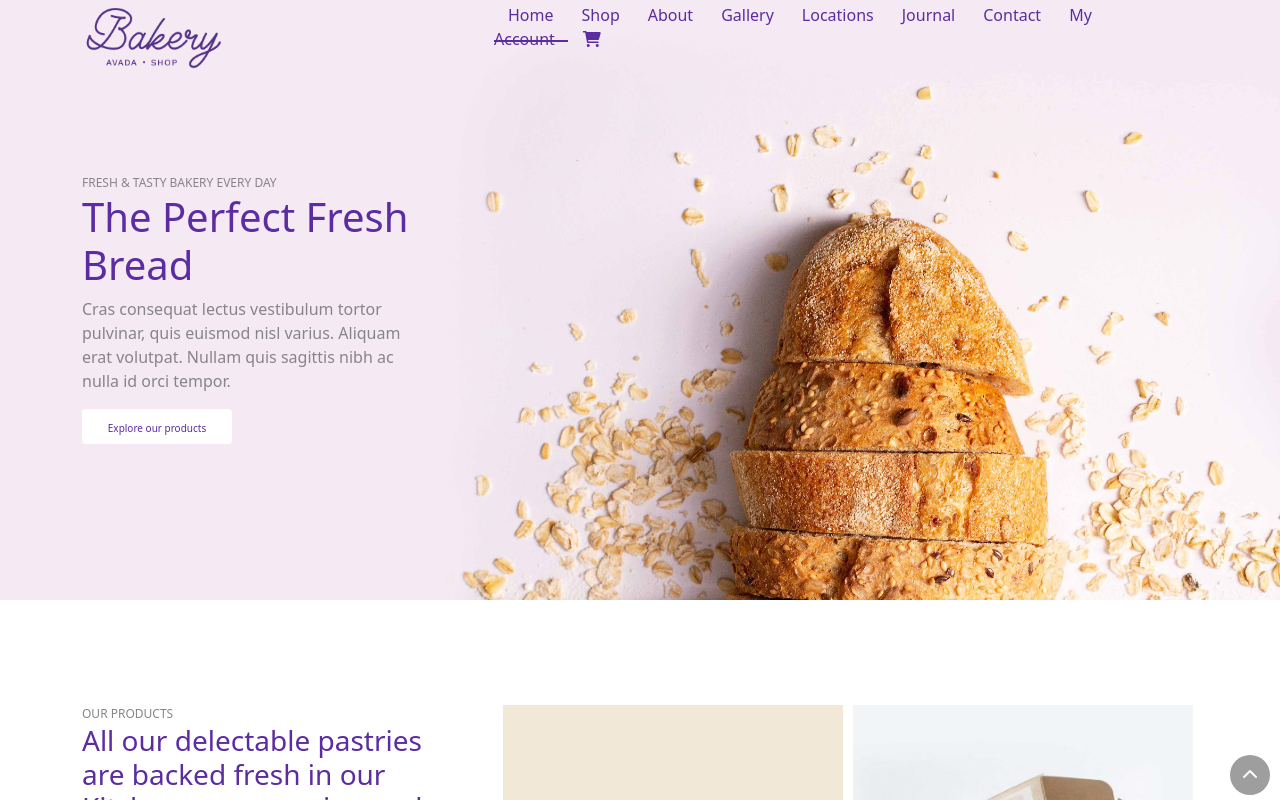
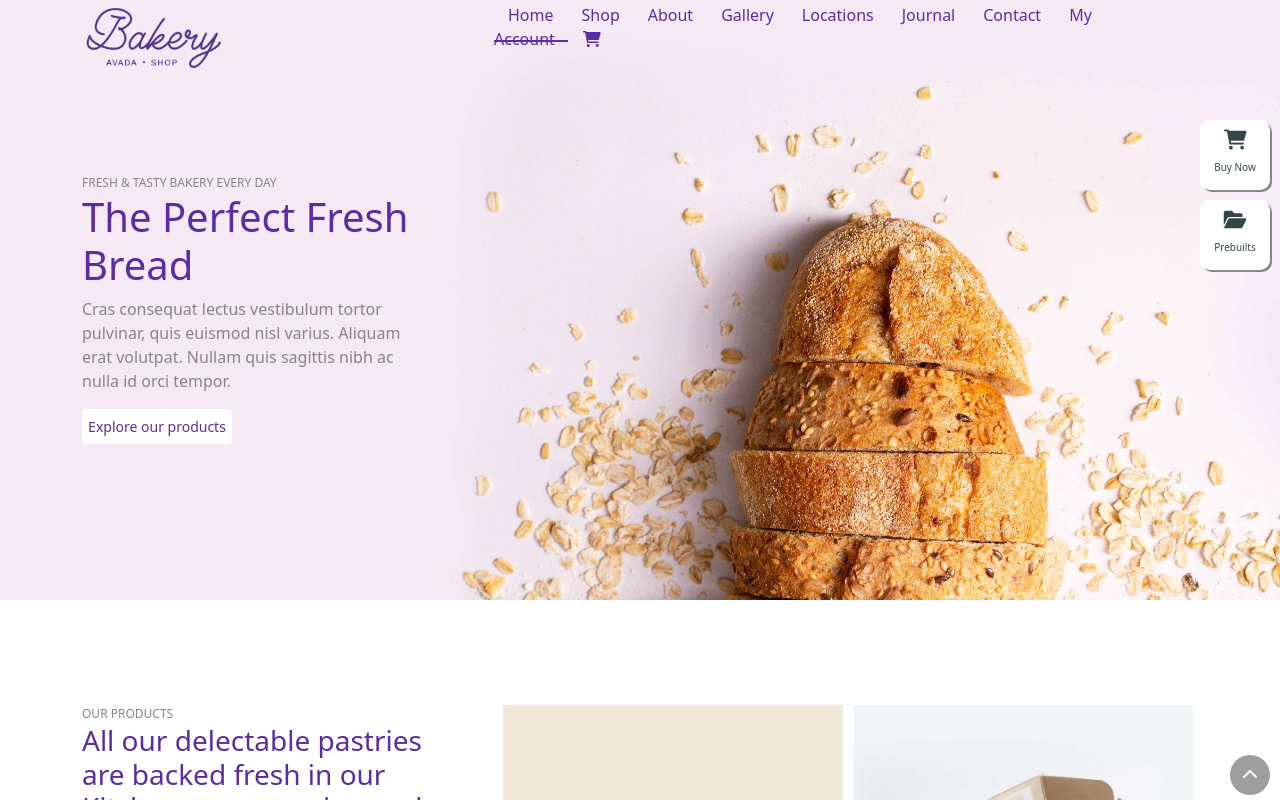
Before and after one commit to Elisachiriaco/proj-html-vuejs, a Vue app: page / in a window 1280 px wide. Shown: the top 800 px of the page. Built offline with nearby package versions, Linux system fonts and the light colour scheme.

Commit message:
prova slider in corso

```diff
--- a/src/App.vue
+++ b/src/App.vue
@@ -4,7 +4,7 @@
     <app-header :datimyNav = "datimyNav" />
     </header>
     <main>
-      <app-main />
+      <app-main :datimySlider = "datimySlider" />
     </main>
     <footer>
       <app-footer :datimyFooter = "datimyFooter" :datiCopyright = "datiCopyright"/>
@@ -16,7 +16,7 @@
 import AppHeader from './components/AppHeader.vue'
 import AppMain from './components/AppMain.vue'
 import AppFooter from './components/AppFooter.vue'
-import dati from './dati.json'
+import dati from './dati.js'
 
 export default {
   name: 'App',
@@ -30,6 +30,7 @@ export default {
       datimyNav : dati.myNav,
       datimyFooter : dati.myFooter,
       datiCopyright : dati.copyright,
+      datimySlider : dati.slider,
     }
   }
 }
@@ -44,6 +45,7 @@ header{
   background-size: cover;
   width: 100%;
   height: 600px;
+  position: relative;
 }
 
 .subtitle{
@@ -58,10 +60,17 @@ header{
   height: 35px;
   border-radius: 4px;
   line-height: 35px;
+  transition: all 0.5s;
   a{
     text-decoration: none;
     color: $daisy;
-    font-size: 10px;
+    font-size: 14px;
+  }
+  &:hover{
+    background-color: $daisy;
+    a{
+      color: $white;
+    }
   }
 }
 .mybutton-violet{
@@ -70,10 +79,18 @@ header{
   height: 35px;
   border-radius: 4px;
   line-height: 35px;
+  transition: all 0.5s;
   a{
     text-decoration: none;
     color: $white;
-    font-size: 12px;
+    font-size: 14px;
+  }
+  &:hover{
+    background-color: $white;
+    border: 2px solid rgba($color: $daisy, $alpha: 0.2);
+    a{
+      color: $daisy;
+    }
   }
 }
 h3{
--- a/src/components/AppCard.vue
+++ b/src/components/AppCard.vue
@@ -146,17 +146,38 @@ p , .number{
 }
 img{
     width: 100%;
+    transition: all 1s;
+    cursor: pointer;
+    &:hover{
+        transform: scale(1.1, 1.1);
+        opacity: 0.9;
+    }
 }
-
+#journal{
+    overflow: hidden;
+}
 .newyork{
     background-image: url(../assets/images/new-york-bk.jpg);
     background-size: cover;
     height: 400px;
+    transition: all 1s;
+    cursor: pointer;
+    overflow: hidden;
+    &:hover{
+        transform: scale(1.1, 1.1);
+        opacity: 0.9;
+    }
 }
 .london{
     background-image: url(../assets/images/london-bk.jpg);
     background-size: cover;
     height: 400px;
+    transition: all 1s;
+    cursor: pointer;
+    &:hover{
+        transform: scale(1.1, 1.1);
+        opacity: 0.9;
+    }
 }
 .newyork-subtitle{
     background-color: rgba($color: $atoll, $alpha: 0.1);
--- a/src/components/AppHeader.vue
+++ b/src/components/AppHeader.vue
@@ -20,6 +20,21 @@
           <div class="mybutton-white text-center">
             <a href="#">Explore our products</a>
           </div>
+        </div>
+      </div>
+      <div class="row">
+        <div class="col-12">
+        <div class="prebuilts">
+          <a href="#"> <i class="fa-solid fa-folder-open"></i> <br> Prebuilts</a>
+        </div>
+        </div>
+      </div>
+      <div class="row">
+        <div class="col">
+        <div class="buy">
+          <a href="#"><i class="fa-solid fa-cart-shopping fa-bounce"></i>
+          <br> Buy Now</a>
+        </div>
         </div>
       </div>
       </div>
@@ -67,4 +82,53 @@ p{
 .active{
   border-bottom: 2px solid $daisy;
 }
+
+
+.prebuilts{
+  position: fixed;
+  top: 200px;
+  right: 10px;
+  width: 70px;
+  height: 70px;
+  background-color: $white;
+  border-radius: 10px;
+  z-index: 2000;
+  box-shadow: 2px 2px #888888;
+  cursor: pointer;
+  text-align: center;
+  i{
+    font-size: 20px;
+    color: $limed;
+    padding-top: 10px;
+  }
+  a{
+    color: $limed;
+    text-decoration: none;
+    font-size: 10px;
+  }
+}
+
+.buy{
+  position: fixed;
+  top: 120px;
+  right: 10px;
+  width: 70px;
+  height: 70px;
+  background-color: $white;
+  border-radius: 10px;
+  z-index: 2000;
+  box-shadow: 2px 2px #888888;
+  cursor: pointer;
+  text-align: center;
+  i{
+    font-size: 20px;
+    color: $limed;
+    padding-top: 10px;
+  }
+  a{
+    color: $limed;
+    text-decoration: none;
+    font-size: 10px;
+  }
+}
 </style>
--- a/src/components/AppMain.vue
+++ b/src/components/AppMain.vue
@@ -113,7 +113,8 @@ export default {
     name:'AppMain',
     components: {
         AppCard
-    }
+    },
+    props : ["datimySlider"]
 }
 </script>
 
@@ -211,6 +212,7 @@ section{
     background-repeat: no-repeat;
     position: relative;
     height: 500px;
+    transition: all 1s;
 }
 .event:hover .img-hover{
     display: inline-block;
@@ -230,6 +232,7 @@ section{
     background-repeat: no-repeat;
     position: relative;
     height:500px;
+    transition: all 1s;
 }
 .img-hover{
     display: none;
--- /dev/null
+++ b/src/dati.js
@@ -0,0 +1,101 @@
+const myDati = {
+    myNav : [
+        {
+            nome : "Home",
+            active : "false",
+            link : "#home"
+        },
+        {
+            nome : "Shop",
+            active : "false",
+            link : "#shop"
+        },
+        {
+            nome : "About",
+            active : "false",
+            link : "#about"
+        },
+        {
+            nome : "Gallery",
+            active : "false",
+            link : "#gallery"
+        },
+        {
+            nome : "Locations",
+            active : "false",
+            link : "#locations"
+        },
+        {
+            nome : "Journal",
+            active : "false",
+            link : "#journal"
+        },
+        {
+            nome : "Contact",
+            active : "false",
+            link : "#contact"
+        },
+        {
+            nome : "My Account",
+            active : "false",
+            link : "#"
+        }
+    ],
+    slider : [
+        {
+            image : require ('./assets/images/choco-chip-cookies-400x510.jpg'),
+            active : false
+        },
+        {
+            image : require ('./assets/images/strawberry-jam-cookies-400x510.jpg'),
+            active : false
+        },
+        {
+            image : require ('./assets/images/cookies-with-ice-cream-400x510.jpg'),
+            active : false
+        },
+        {
+            image : require ('./assets/images/home-bread-400x510.jpg'),
+            active : false
+        }
+    ],
+    myFooter : [
+        {
+            "nome" : "Shop"
+        },
+        {
+            "nome" : "About"
+        },
+        {
+            "nome" : "Gallery"
+        },
+        {
+            "nome" : "Locations"
+        },
+        {
+            "nome" : "Journal"
+        },
+        {
+            "nome" : "Contact"
+        },
+        {
+            "nome" : "Orders"
+        }
+    ],
+    copyright : [
+        {
+            "title" : "© Copyright 2012 - 2020 |"
+        },
+        {
+            "title" : "Avada Theme by Themefusion |"
+        },
+        {
+            "title" : "All Rights Reserved |"
+        },
+        {
+            "title" : "Powered by WordPress"
+        }
+    ]
+}
+
+export default myDati
--- a/src/dati.json
+++ /dev/null
@@ -1,81 +0,0 @@
-{
-    "myNav" : [
-        {
-            "nome" : "Home",
-            "active" : "false",
-            "link" : "#home"
-        },
-        {
-            "nome" : "Shop",
-            "active" : "false",
-            "link" : "#shop"
-        },
-        {
-            "nome" : "About",
-            "active" : "false",
-            "link" : "#about"
-        },
-        {
-            "nome" : "Gallery",
-            "active" : "false",
-            "link" : "#gallery"
-        },
-        {
-            "nome" : "Locations",
-            "active" : "false",
-            "link" : "#locations"
-        },
-        {
-            "nome" : "Journal",
-            "active" : "false",
-            "link" : "#journal"
-        },
-        {
-            "nome" : "Contact",
-            "active" : "false",
-            "link" : "#contact"
-        },
-        {
-            "nome" : "My Account",
-            "active" : "false",
-            "link" : "#"
-        }
-    ],
-    "myFooter" : [
-        {
-            "nome" : "Shop"
-        },
-        {
-            "nome" : "About"
-        },
-        {
-            "nome" : "Gallery"
-        },
-        {
-            "nome" : "Locations"
-        },
-        {
-            "nome" : "Journal"
-        },
-        {
-            "nome" : "Contact"
-        },
-        {
-            "nome" : "Orders"
-        }
-    ],
-    "copyright" : [
-        {
-            "title" : "© Copyright 2012 - 2020 |"
-        },
-        {
-            "title" : "Avada Theme by Themefusion |"
-        },
-        {
-            "title" : "All Rights Reserved |"
-        },
-        {
-            "title" : "Powered by WordPress"
-        }
-    ]
-}
--- a/src/style/generals.scss
+++ b/src/style/generals.scss
@@ -10,3 +10,7 @@ $fa-font-path: './webfonts';
 
 // Styles
 @import './vars.scss';
+
+body{
+    min-width: 1200px;
+}
```
